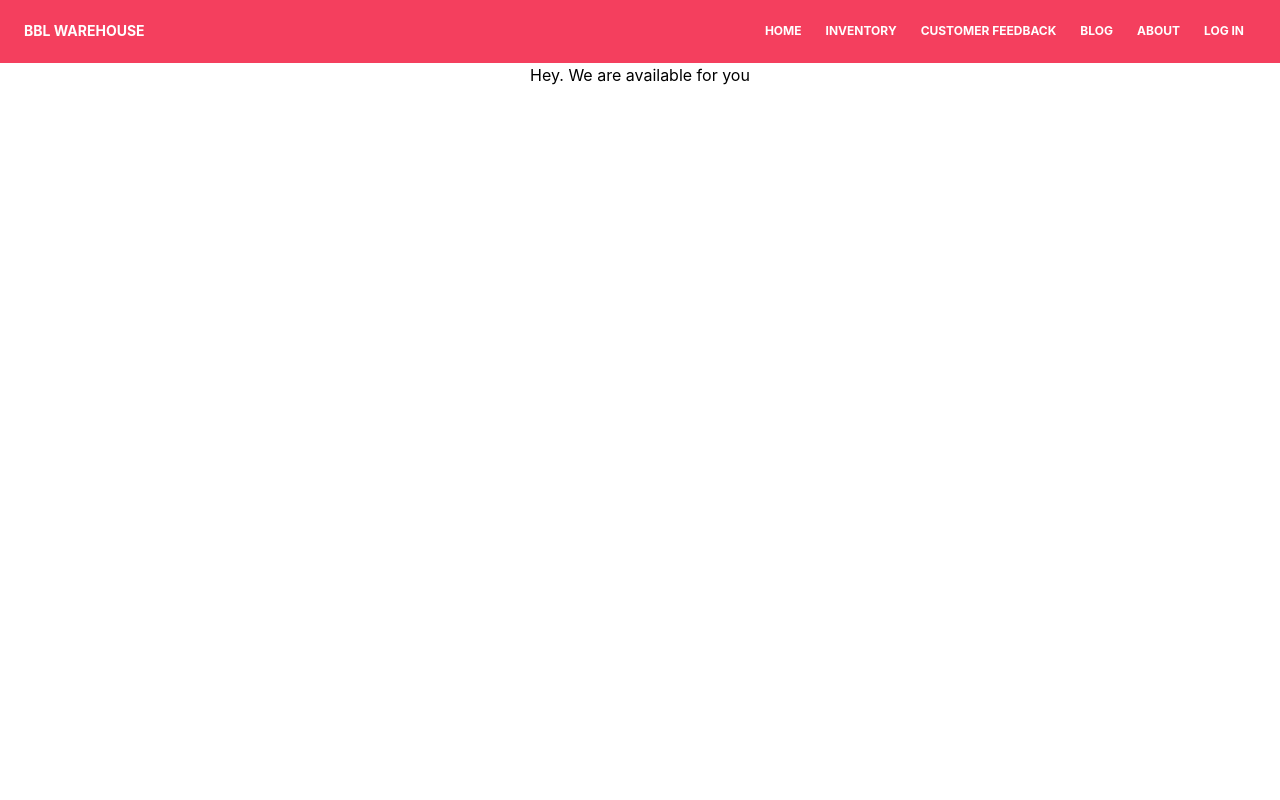
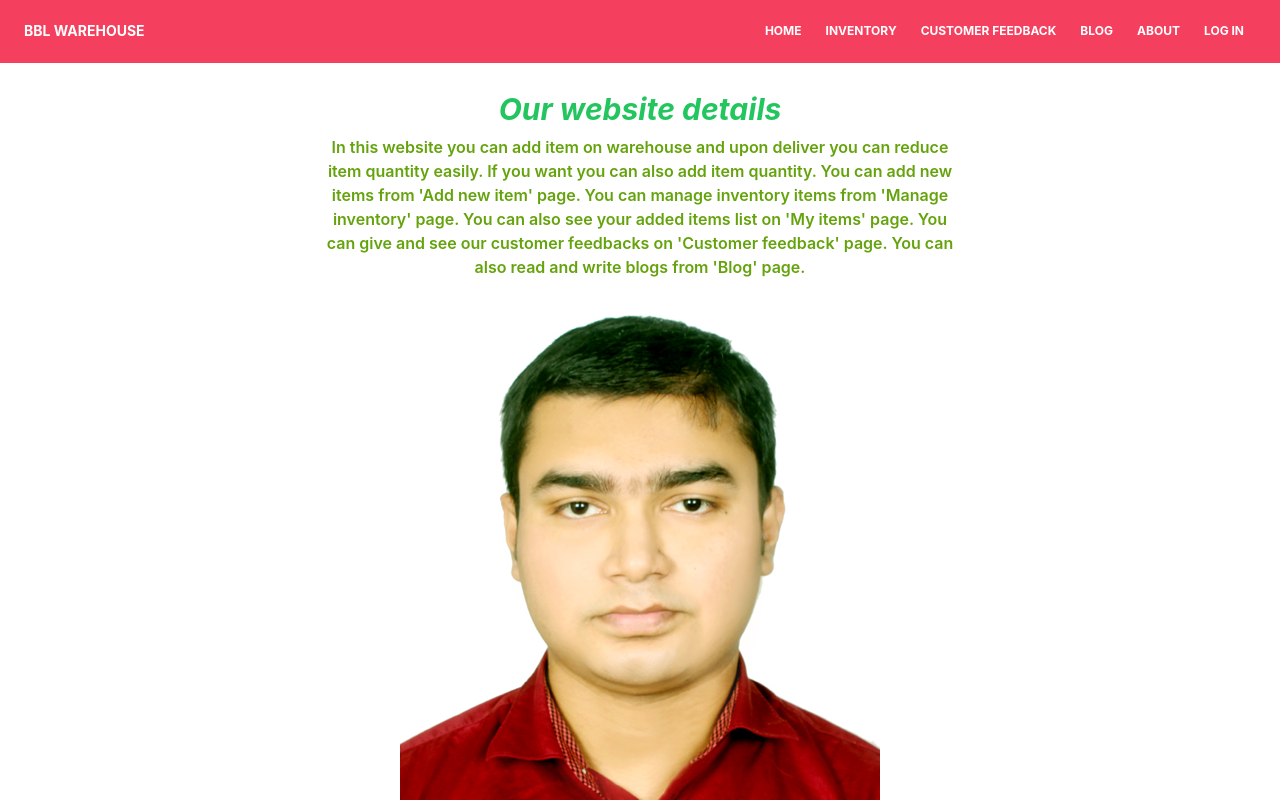
Before and after one commit to shahriar-kasem/warehouse-management-client-side, a React (Create React App) app: page /about in a window 1280 px wide. Shown: the top 800 px of the page. Built offline with nearby package versions, Linux system fonts and the light colour scheme; no server answers.

Commit message:
about page edited

```diff
--- a/src/components/pages/About/About.js
+++ b/src/components/pages/About/About.js
@@ -1,9 +1,17 @@
 import React from 'react';
+import mypic from '../../../images/myPic/mypic.jpg';
 
 const About = () => {
     return (
-        <div>
-            <h1>Hey. We are available for you</h1>
+        <div className='flex flex-col justify-center items-center my-5 w-2/2 lg:w-1/2 mx-auto'>
+            <div>
+                <h1 className='font-bold text-green-500 text-3xl my-2'><i>Our website details</i></h1>
+                <p className='font-semibold text-lime-600'>In this website you can add item on warehouse and upon deliver you can reduce item quantity easily. If you want you can also add item quantity. You can add new items from 'Add new item' page. You can manage inventory items from 'Manage inventory' page. You can also see your added items list on 'My items' page. You can give and see our customer feedbacks on 'Customer feedback' page. You can also read and write blogs from 'Blog' page.</p>
+            </div>
+            <div className='mt-5'>
+                <img src={mypic} alt="" />
+                <h1 className='font-bold text-3xl my-2'><i>Website owner: <span className='text-blue-500 '> Shahriar Kasem</span></i></h1>
+            </div>
         </div>
     );
 };
```
Also changed, not shown: src/images/myPic/mypic.jpg (added), 1 other file (tests, documents, lock files or other folders).
